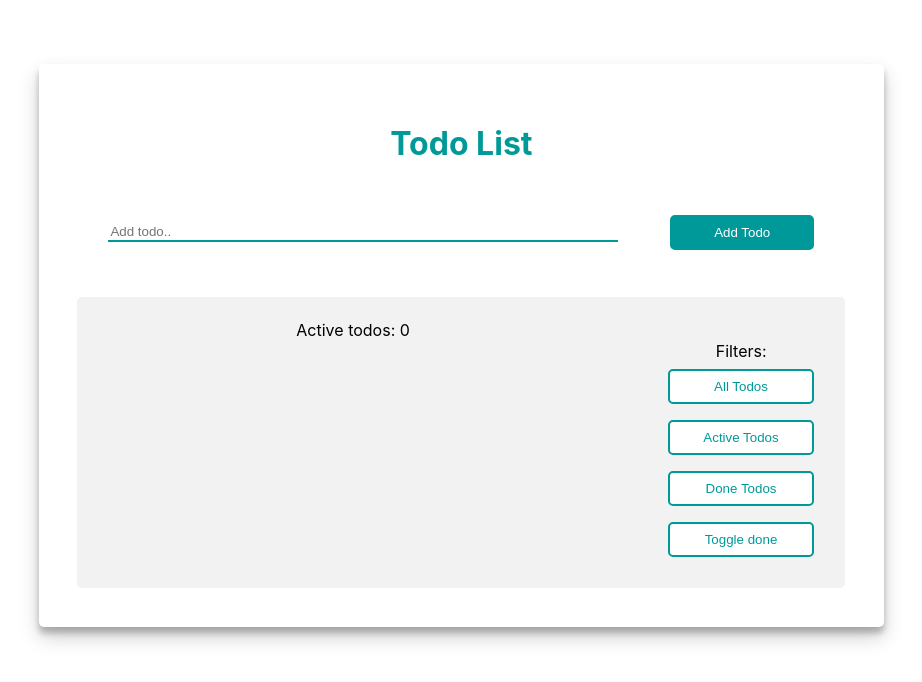
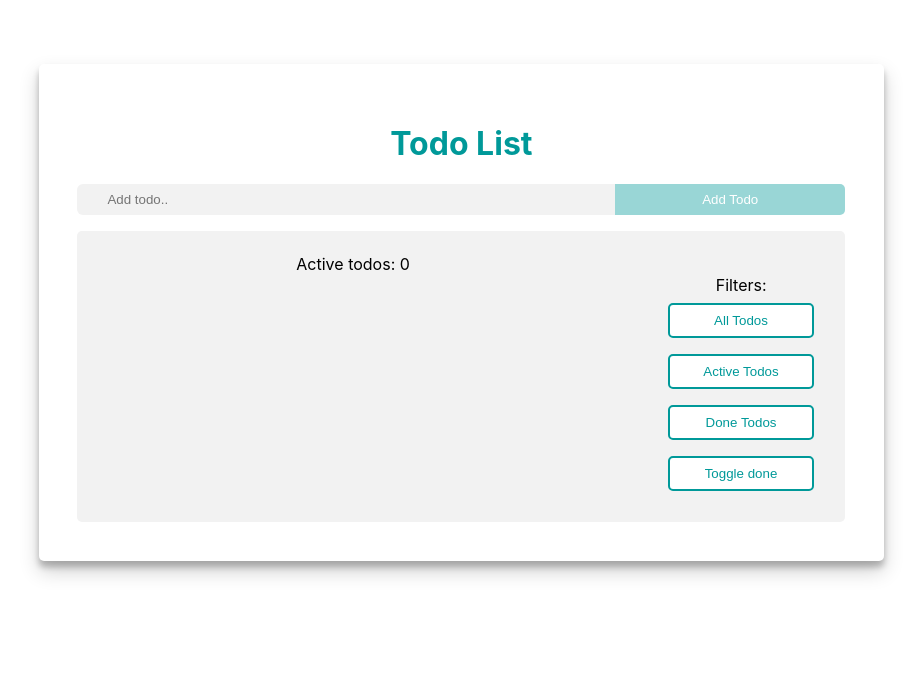
Before and after one commit to JovanoskaMarija/TodoReactApplication, a React (Create React App) app: page / in a window 1280 px wide. Shown: the top 682 px of the page, without its empty margins (153-1075 px from the left). Built offline with nearby package versions, Linux system fonts and the light colour scheme.

Commit message:
UPD style and disable button

```diff
--- a/src/Form.js
+++ b/src/Form.js
@@ -1,47 +1,25 @@
 import React, { Component } from "react";
 import shortid from "short-id";
-import styled from "styled-components";
 
-const AddTodoForm = styled.form`
-  display: flex;
-  flex-direction: row;
-  justify-content: space-between;
-  align-items: center;
-  padding: 3%;
-`;
 
-const AddTodoInput = styled.input`
-  width: 70%;
-  margin: 0.5rem;
-  border: none;
-  border-bottom: 2px solid #009999;
-`;
-
-const AddTodoButton = styled.button`
-  width: 20%;
-  padding: 0.5rem;
-  margin: 0.5rem;
-  border: 2px solid #009999;
-  border-radius: 5px;
-  background: #009999;
-  color: white;
-`;
+import {AddTodoForm, AddTodoInput, AddTodoButton} from './FormStyle.js'
 
 class Form extends Component {
-  constructor(props) {
-    super(props);
-  }
+
   state = {
     text: ""
   };
 
   handleSubmit = e => {
     e.preventDefault();
-    this.props.addTodo({
-      text: this.state.text,
-      complete: false,
-      id: shortid.generate()
-    });
+    if(this.state.text.trim()){
+      this.props.addTodo({
+        text: this.state.text,
+        complete: false,
+        id: shortid.generate()
+      });
+      this.setState({ text: "" });
+    }
 
     this.setState({ text: "" });
   };
@@ -53,6 +31,7 @@ class Form extends Component {
   };
 
   render() {
+
     return (
       <AddTodoForm onSubmit={this.handleSubmit}>
         <AddTodoInput
@@ -61,8 +40,8 @@ class Form extends Component {
             name="text"
             placeholder="Add todo.." >
         </AddTodoInput>
-        <AddTodoButton type="submit" disabled={!this.state.text}> Add Todo </AddTodoButton>
-          {/* <RenderCount /> */}
+        <AddTodoButton type="submit"  disabled={!this.state.text}> Add Todo </AddTodoButton>
+        {/* <RenderCount />  */}
       </AddTodoForm>
     );
   }
```
